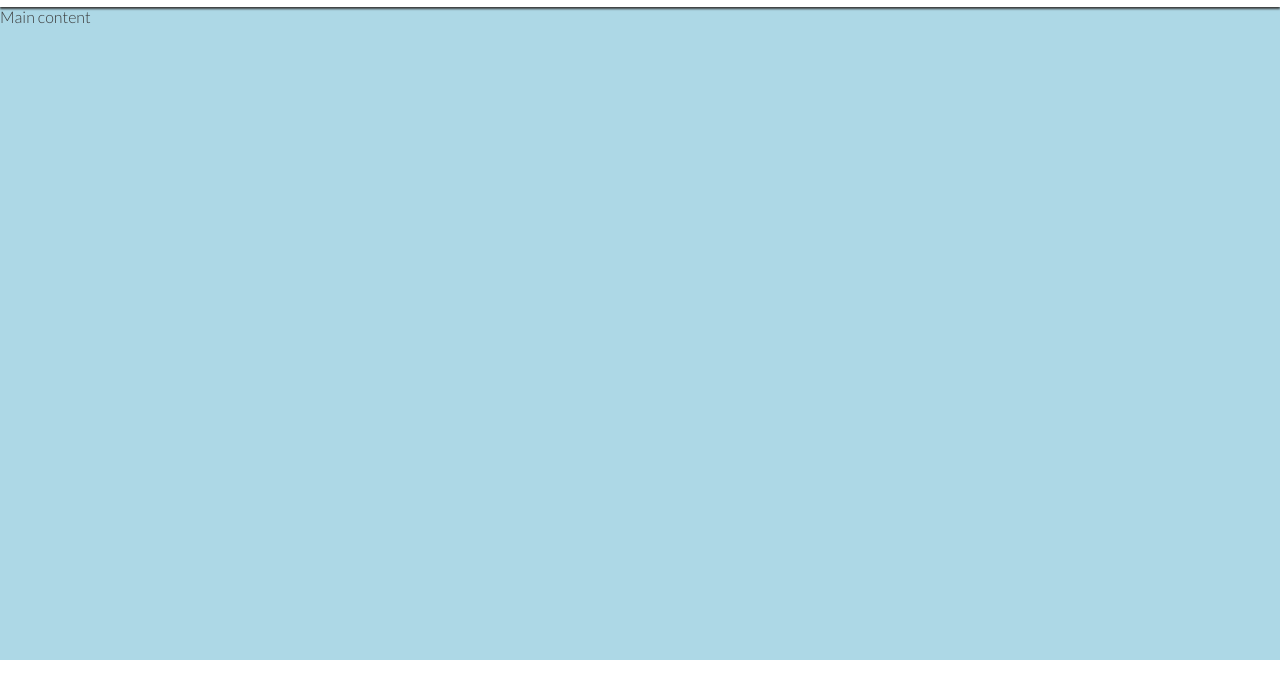
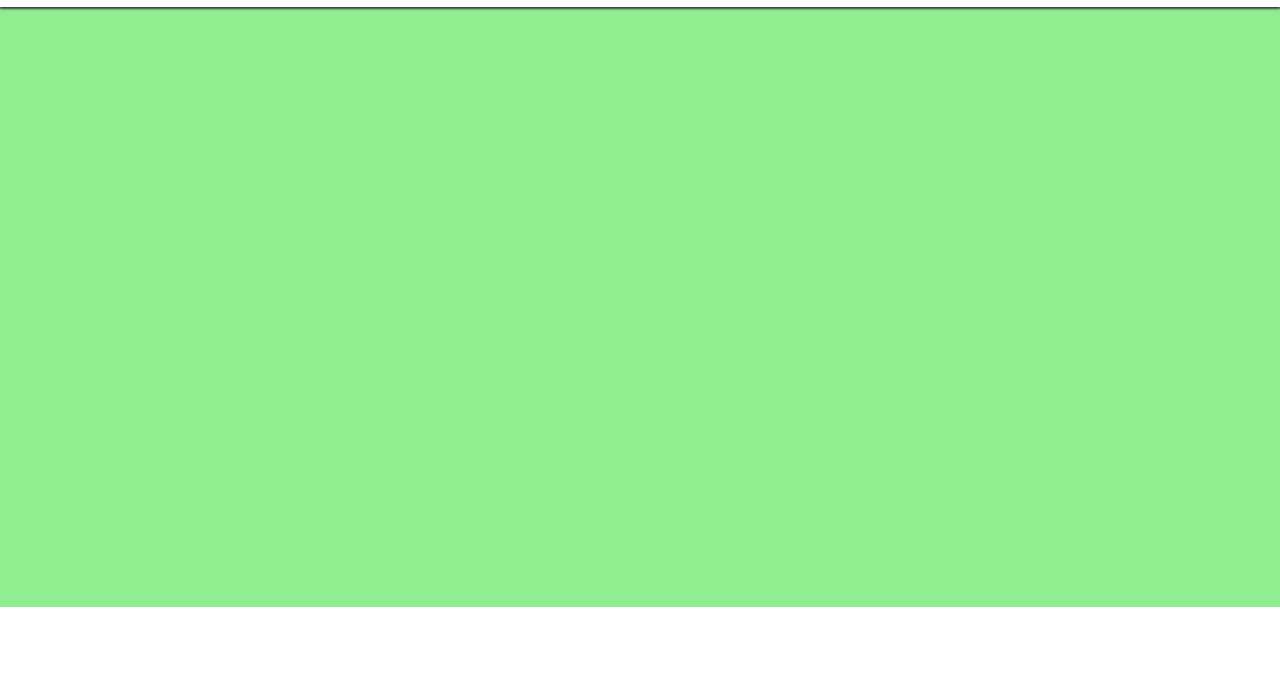
Before and after one commit to Niall-5P/love-running, a plain HTML site: page index.html in a window 1280 px wide. Shown: the part 72-749 px from the top of the page. Drawn offline with nearby package versions, Linux system fonts and the light colour scheme.

```diff
--- a/assets/css/style.css
+++ b/assets/css/style.css
@@ -84,10 +84,16 @@ nav {
 
 /* Main content */
 main {
-    background-color: lightblue;
     /* Make main element take up any surplus space to push footer down */
     flex: 1 0 auto;
     margin-top: 47px;
+}
+
+/* Hero section */
+#hero {
+    height: 600px;
+    width: 100%;
+    background-color: lightgreen;
 }
 
 /* Footer */
--- a/index.html
+++ b/index.html
@@ -32,16 +32,16 @@
         <nav>
             <ul id="menu">
                 <li><a href="index.html" class="active">Home</a></li>
-
                 <li><a href="gallery.html">Gallery</a></li>
-
                 <li><a href="signup.html">Sign Up</a></li>
             </ul>
         </nav>
     </header>
 
     <!-- Main content -->
-    <main>Main content</main>
+    <main>
+        <section id="hero"></section>
+    </main>
 
     <!-- Footer -->
     <footer>
@@ -70,8 +70,7 @@
     </footer>
 
     <!-- Font awesome kit -->
-
-    <script src="https://kit.fontawesome.com/3b20d96fa9.js" crossorigin="anonymous"></script>
+    <script src="https://kit.fontawesome.com/9f384c39ed.js" crossorigin="anonymous"></script>
 </body>
 
 </html>
```
Also changed, not shown: gallery.html (+2 -2 lines), signup.html (+3 -3 lines), assets/images/hero-image.webp (added).
